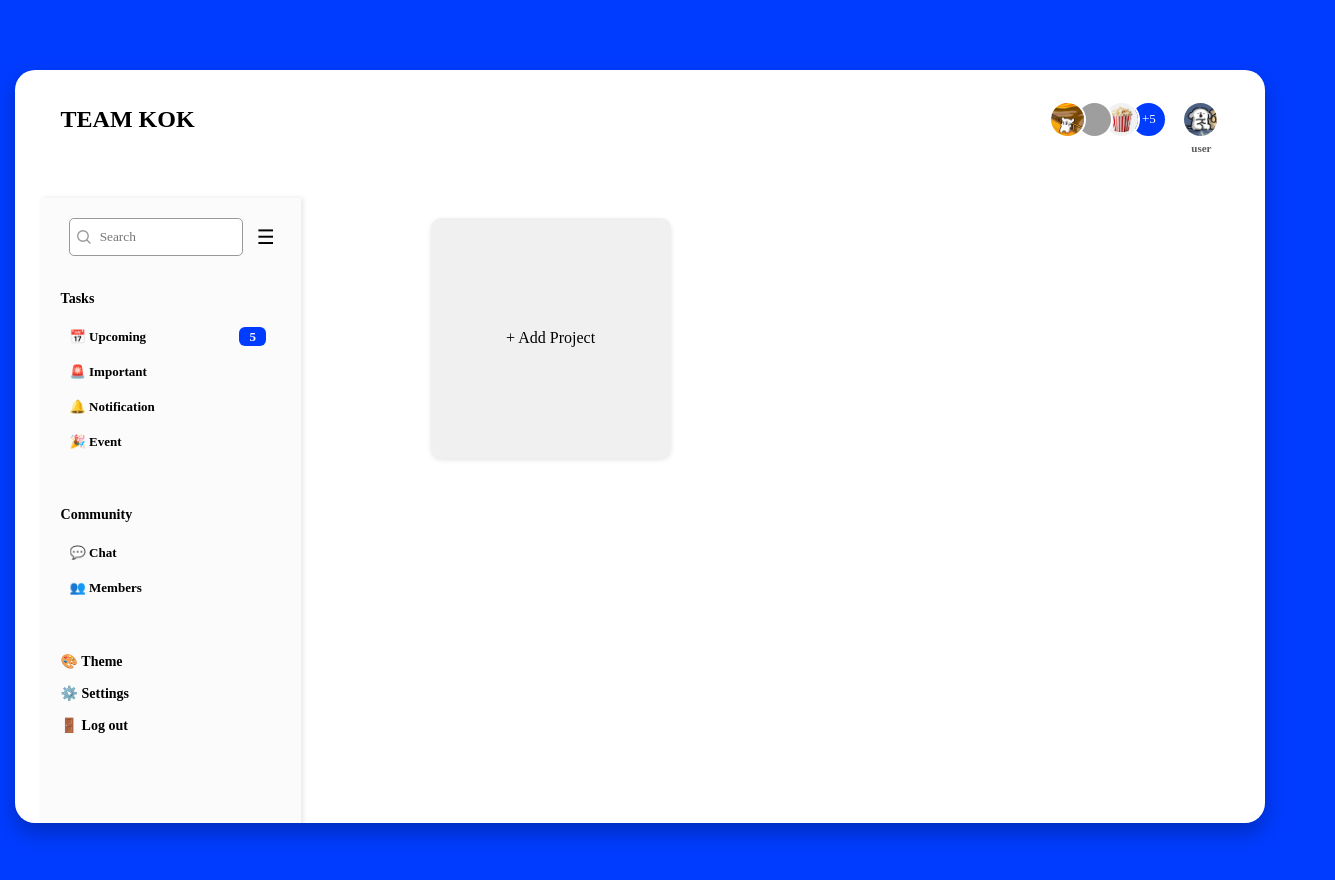
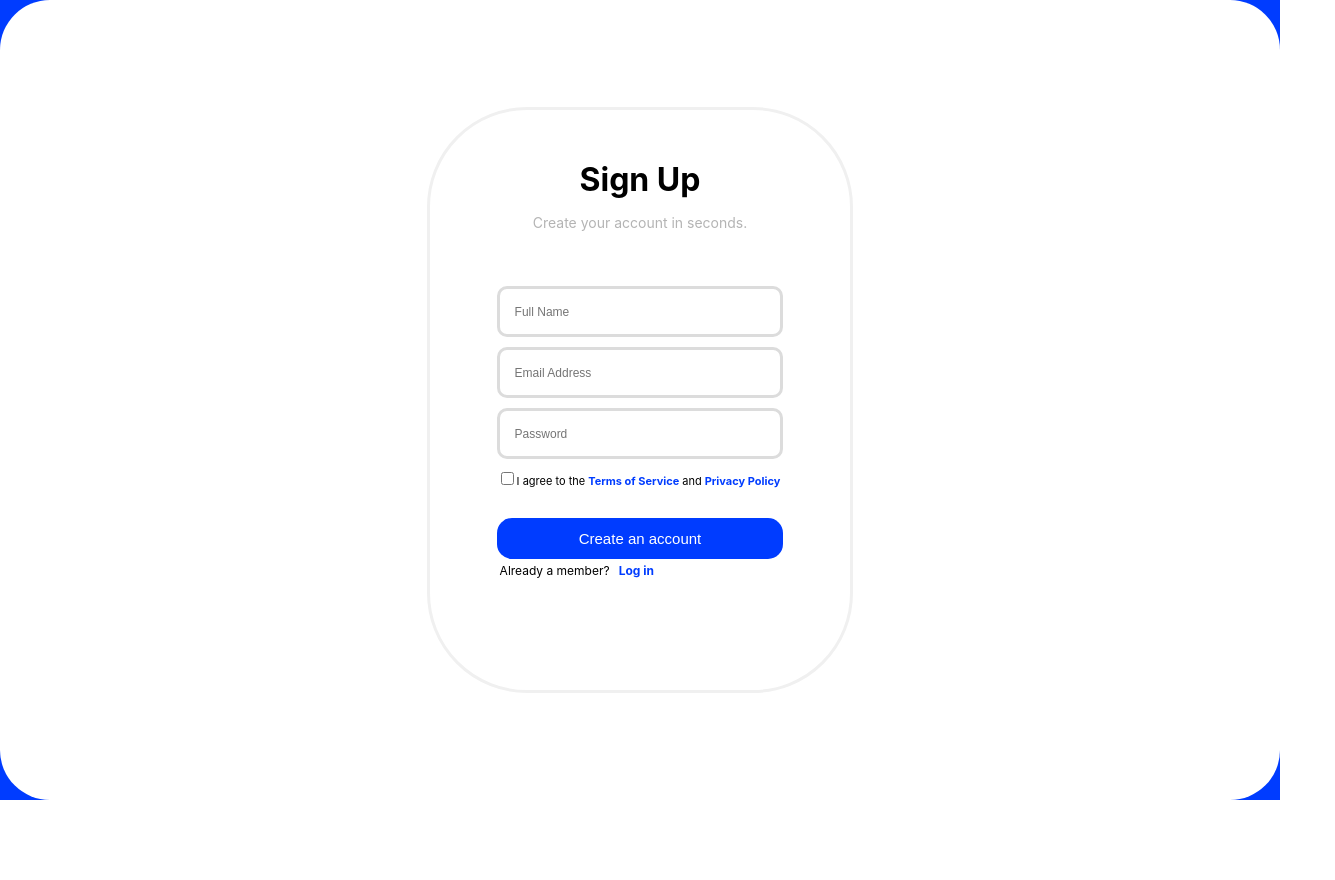
Before and after one commit to Shugaroon/oneDayProject3, a React (Create React App) app in the folder onedayproject3main/: page / in a window 1280 px wide. Shown: the top 880 px of the page, 1335 px wide, since content can reach past the window. After the commit the page ends 800 px from the top, so only its background shows below. Built offline with nearby package versions, Linux system fonts and the light colour scheme; grey boxes are pictures that could not be loaded; a web font is replaced by a local one.

Commit message:
var-name-edit

```diff
--- a/onedayproject3main/src/components/EventForm.js
+++ b/onedayproject3main/src/components/EventForm.js
@@ -60,7 +60,8 @@ const EventForm = ({ onSave, onCancel, isMultiDay, onImportantSet }) => {
                 </div>
                 {showPalette && (
                     <div className="color-palette">
-            {["#D5E7EF ", "#FFF500", "#E1FB36", "#f1c40f"].map(paletteColor => (
+                        {["#D5E7EF ", "#FFF500", "#E1FB36", "#f1c40f"].map(
+                            paletteColor => (
                                 <span
                                     key={paletteColor}
                                     className={`color-swatch ${
@@ -72,7 +73,8 @@ const EventForm = ({ onSave, onCancel, isMultiDay, onImportantSet }) => {
                                         setShowPalette(false); //선택 시 팝업 닫음
                                     }}
                                 />
-            ))}
+                            )
+                        )}
                     </div>
                 )}
             </div>
--- a/onedayproject3main/src/components/SignUpForm.js
+++ b/onedayproject3main/src/components/SignUpForm.js
@@ -2,51 +2,47 @@ import "../css/SignUpForm.css";
 
 export default function SignUpForm() {
     return (
-        <form className="signUp-form">
-            <div className="sign-up-wrapper">
-                <span className="sign-up-logo">Sign Up</span>
-                <span className="encouraging-create-account-words">
+        <form className="SignUpForm-signUp-form">
+            <div className="SignUpForm-sign-up-wrapper">
+                <span className="SignUpForm-sign-up-logo">Sign Up</span>
+                <span className="SignUpForm-encouraging-create-account-words">
                     Create your account in seconds.
                 </span>
             </div>
             <input
                 type="text"
                 id="name"
-                className="name-input input signUp-box-item"
+                className="SignUpForm-signUp-box-item SignUpForm-input"
                 placeholder="Full Name"
                 required
             />
             <input
                 type="email"
                 id="email"
-                className="email-input input signUp-box-item"
+                className="SignUpForm-signUp-box-item SignUpForm-input"
                 placeholder="Email Address"
                 required
             />
             <input
                 type="password"
                 id="password"
-                className="password-input input signUp-box-item"
+                className="SignUpForm-signUp-box-item SignUpForm-input"
                 placeholder="Password"
                 required
             />
 
-            <span className="checkbox-span">
+            <span className="SignUpForm-checkbox-span">
                 <input type="checkbox" id="checkbox" />I agree to the
-                <a href="#" className="terms-of-service word-item">
-                    Terms of Service
-                </a>
+                <a href="#">Terms of Service</a>
                 <span>and</span>
-                <a href="#" className="privacy-policy word-item">
-                    Privacy Policy
-                </a>
+                <a href="#">Privacy Policy</a>
             </span>
-            <button className="create-account-button ">
+            <button className="SignUpForm-create-account-button ">
                 Create an account
             </button>
-            <div className="login-already-in-member">
-                <span className="word-item">Already a member?</span>
-                <a href="/" className="word-item">
+            <div>
+                <span className="SignUpForm-word-item">Already a member?</span>
+                <a href="/login" className="SignUpForm-word-item">
                     Log in
                 </a>
             </div>
--- a/onedayproject3main/src/components/SignUpPage.js
+++ b/onedayproject3main/src/components/SignUpPage.js
@@ -1,12 +1,12 @@
 import "../css/SignUpPage.css";
 import SignUpForm from "./SignUpForm";
 // test
-export default function App() {
+export default function SignUpPage() {
     return (
-    <div className="container">
-      <div className="white-container">
-        <div className="signUp-container">
-          <div className="SignUp-form-wrapper">
+        <div className="SignUpPage-container">
+            <div className="SignUpPage-white-container">
+                <div className="SignUpPage-signUp-container">
+                    <div className="SignUpPage-SignUp-form-wrapper">
                         <SignUpForm />
                     </div>
                 </div>
--- a/onedayproject3main/src/css/LoginForm.css
+++ b/onedayproject3main/src/css/LoginForm.css
@@ -1,30 +1,30 @@
-.login-form {
+.LoginPage-login-form {
     display: flex;
     flex-direction: column;
     width: 250px;
     padding: 80px;
 }
 
-.logo-wrapper {
+.LoginPage-logo-wrapper {
     margin-bottom: 30px;
 }
 
-.logo {
+.LoginPage-logo {
     font-size: 32px;
     font-weight: bold;
     text-align: center;
 }
 
-.input {
+.LoginPage-input {
     margin: 10px 0;
     outline: none;
 }
 
-::placeholder {
+.LoginPage-login-form ::placeholder {
     font-size: 12px;
 }
 
-.login-box-item {
+.LoginPage-login-box-item {
     padding: 10px;
     border: 3px solid rgb(220, 220, 220);
     border-radius: 10px;
@@ -32,26 +32,28 @@
     margin-bottom: 10px;
 }
 
-.sign-up-word {
+.LoginPage-sign-up-word {
     text-align: center;
     font-size: 13px;
     margin: 10px;
     margin-top: 20px;
 }
 
-.email-login-button {
+.LoginPage-email-login-button {
+    border: none;
+    border-radius: 15px;
+    cursor: pointer;
+    width: 100%;
+    height: 43px;
+    transition: 0.2s;
     background-color: #003cff;
     color: white;
-    font-weight: bold;
-    font-size: 15px;
-    padding: 12px;
-    letter-spacing: 1px;
-    border-radius: 10px;
-    border: none;
-    margin-top: 20px;
+}
+.LoginPage-email-login-button:hover {
+    transform: scale(1.02);
 }
 
-.loginBtn-wrapper {
+.LoginPage-loginBtn-wrapper {
     display: flex;
     flex-direction: column;
     margin-top: 10px;
--- a/onedayproject3main/src/css/LoginPage.css
+++ b/onedayproject3main/src/css/LoginPage.css
@@ -3,7 +3,7 @@ a {
     color: black;
 }
 
-.container {
+.LoginPage-container {
     display: flex;
     justify-content: center;
     align-items: center;
@@ -11,7 +11,7 @@ a {
     height: 100vh;
 }
 
-.white-container {
+.LoginPage-white-container {
     display: flex;
     flex-direction: column;
     justify-content: center;
@@ -22,7 +22,7 @@ a {
     border-radius: 50px;
 }
 
-.login-container {
+.LoginPage-login-container {
     display: flex;
     flex-direction: column;
     align-items: center;
--- a/onedayproject3main/src/css/SignUpForm.css
+++ b/onedayproject3main/src/css/SignUpForm.css
@@ -1,35 +1,35 @@
-.signUp-form {
+.SignUpForm-signUp-form {
     display: flex;
     flex-direction: column;
 }
-.sign-up-wrapper {
+.SignUpForm-sign-up-wrapper {
     display: flex;
     flex-direction: column;
     text-align: center;
     margin-bottom: 40px;
 }
-.sign-up-logo {
+.SignUpForm-sign-up-logo {
     font-size: 32px;
     font-weight: bold;
     text-align: center;
 }
 
-.encouraging-create-account-words {
+.SignUpForm-encouraging-create-account-words {
     text-align: center;
     font-size: 14px;
     color: rgb(180, 180, 180);
     padding: 15px;
 }
 
-.signUp-form .input {
+.SignUpForm-signUp-form .SignUpForm-input {
     padding: 15px;
 }
 
-::placeholder {
+.SignUpForm-signUp-form ::placeholder {
     font-size: 12px;
 }
 
-.signUp-box-item {
+.SignUpForm-signUp-box-item {
     padding: 10px;
     border: 3px solid rgb(220, 220, 220);
     border-radius: 10px;
@@ -37,31 +37,26 @@
     margin-bottom: 10px;
 }
 
-.checkbox-span {
+.SignUpForm-checkbox-span {
     font-size: 11px;
 }
 
-.sign-up-button {
-  text-align: center;
-  font-size: 14px;
-  margin: 5px;
-  margin-top: 20px;
-}
-
-.create-account-button {
+.SignUpForm-create-account-button {
     background-color: #003cff;
     color: white;
     font-size: 15px;
     padding: 12px;
-  border-radius: 10px;
+    border-radius: 15px;
     border: none;
     margin-top: 30px;
-}
-.create-account-button:hover {
+    width: 100%;
     cursor: pointer;
 }
+.SignUpForm-create-account-button:hover {
+    transform: scale(1.02);
+}
 
-.word-item {
+.SignUpForm-word-item {
     font-size: 12px;
     margin: 3px;
 }
--- a/onedayproject3main/src/css/SignUpPage.css
+++ b/onedayproject3main/src/css/SignUpPage.css
@@ -2,9 +2,10 @@ a {
     text-decoration: none;
     color: #003cff;
     font-weight: bold;
+    padding: 3px;
 }
 
-.container {
+.SignUpPage-container {
     display: flex;
     justify-content: center;
     align-items: center;
@@ -12,7 +13,7 @@ a {
     height: 100vh;
 }
 
-.white-container {
+.SignUpPage-white-container {
     display: flex;
     flex-direction: column;
     justify-content: center;
@@ -23,7 +24,7 @@ a {
     border-radius: 50px;
 }
 
-.signUp-container {
+.SignUpPage-signUp-container {
     display: flex;
     flex-direction: column;
     align-items: center;
--- a/onedayproject3main/src/index.js
+++ b/onedayproject3main/src/index.js
@@ -1,7 +1,7 @@
 import React from "react";
 import ReactDOM from "react-dom/client";
 import "./index.css";
-import App from "./App";
+import App from "./components/SignUpPage";
 
 import reportWebVitals from "./reportWebVitals";
 
```
Also changed, not shown: onedayproject3main/src/App.js (+32 -8 lines), onedayproject3main/src/components/LoginForm.js (+11 -11 lines), onedayproject3main/src/components/LoginPage.js (+5 -5 lines), onedayproject3main/src/components/OutOfService.js (indentation only). Lines whose indentation alone changed are shown as unchanged.
